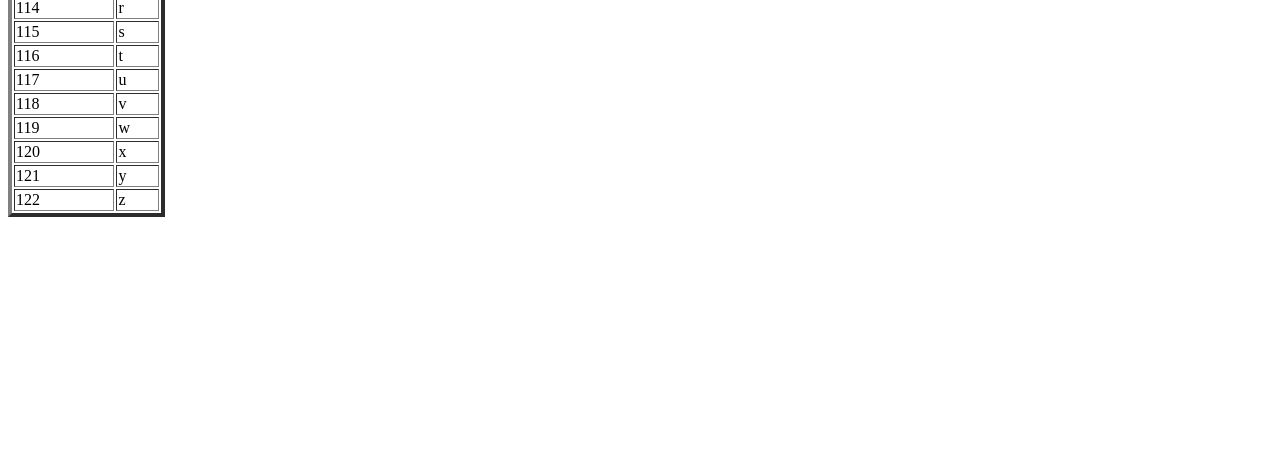
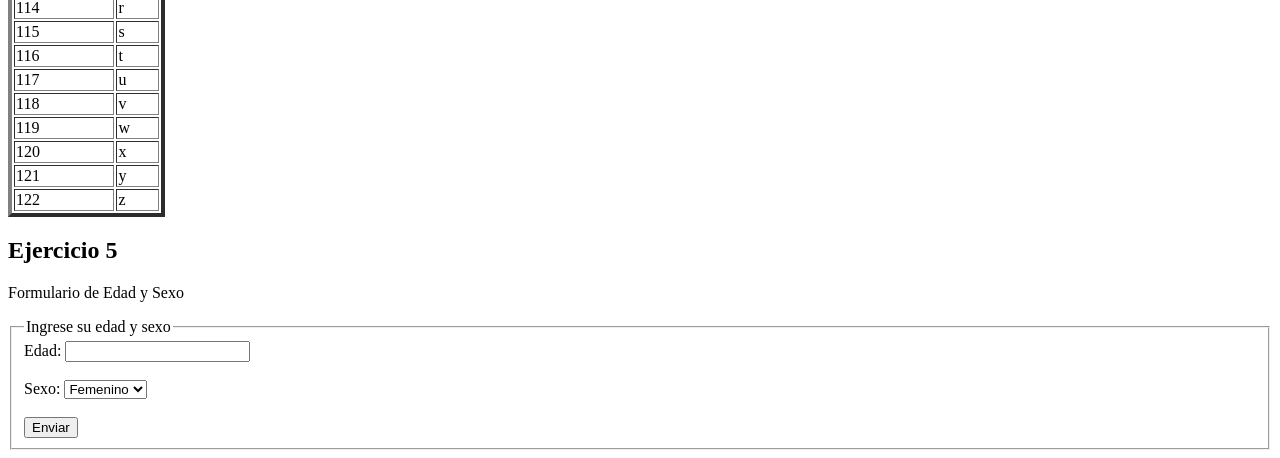
Before and after one commit to Ivonneperezf/tecweb, a PHP site: page /tecweb/?numero=1 in a window 1280 px wide. Shown: the part 1352-1810 px from the top of the page. Before the commit the page ends 1569 px from the top, so only its background shows below. Run offline with PHP 8.4, Linux system fonts and the light colour scheme; data that the repository does not hold is empty.

Commit message:
Se realizo el ejercicio 5

```diff
--- a/practicas/p07/index.php
+++ b/practicas/p07/index.php
@@ -62,5 +62,23 @@
     echo '</table>';
     ?>
 
+<h2>Ejercicio 5</h2>
+    <p>Formulario de Edad y Sexo</p>
+    <fieldset>
+        <legend>Ingrese su edad y sexo</legend>
+        <form action="http://localhost/tecweb/practicas/p07/respuesta.php" method="POST">
+            Edad: <input type="number" name="edad">
+            <br><br>
+            Sexo:
+            <select id="sexo" name="sexo">
+                <option value="masculino">Masculino</option>
+                <option value="femenino" selected>Femenino </option>
+                <option value="otro">Otro</option>
+            </select>
+            <br><br>
+            <button type="submit">Enviar</button>
+        </form>
+    </fieldset>
+
 </body>
 </html>
```
Also changed, not shown: practicas/p07/respuesta.php (added, +27 -0 lines).
